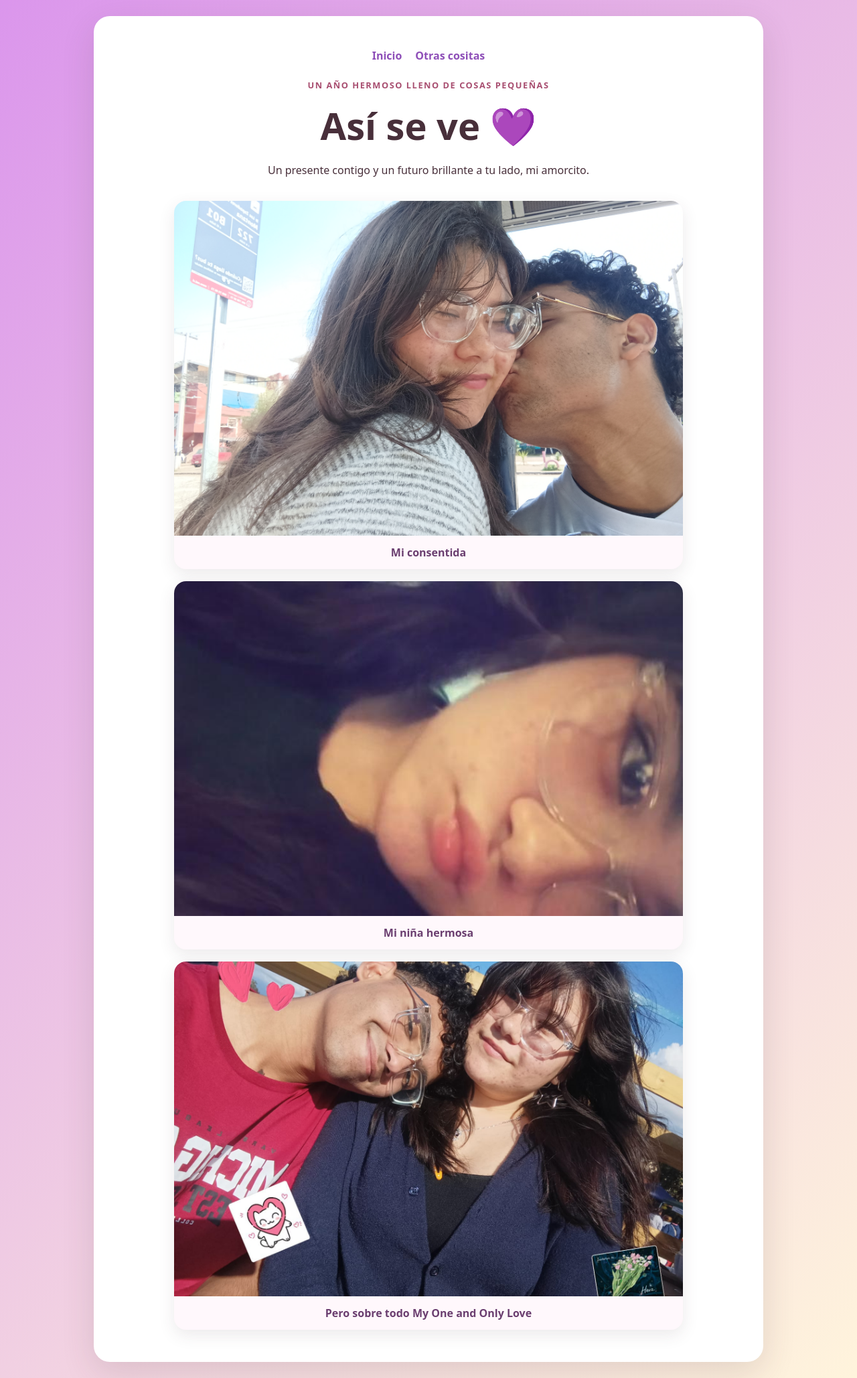
After one commit to thgmbt/EL-proyecto, a Flask app: page /otras-cositas in a window 1280 px wide. The commit adds this page. Shown: the whole page at 67% size. Run offline with Flask 3, Linux system fonts and the light colour scheme.

Commit message:
finalizaci{on (creo)

```diff
--- a/sorpresa/app.py
+++ b/sorpresa/app.py
@@ -15,9 +15,9 @@ def inicio():
     )
 
 
-@app.route("/por-definir")
-def por_definir():
-    return render_template("por-definir.html")
+@app.route("/otras-cositas")
+def otras_cositas():
+    return render_template("otras-cositas.html")
 
 
 if __name__ == "__main__":
--- a/sorpresa/static/css/style.css
+++ b/sorpresa/static/css/style.css
@@ -51,9 +51,10 @@ body {
 
 .galeria-parejas {
   display: grid;
-  grid-template-columns: repeat(3, minmax(0, 1fr));
+  grid-template-columns: minmax(0, 1fr);
   gap: 18px;
-  margin-top: 32px;
+  width: min(100%, 760px);
+  margin: 32px auto 0;
 }
 
 .foto-pareja {
@@ -67,7 +68,7 @@ body {
 .foto-pareja img {
   display: block;
   width: 100%;
-  height: 240px;
+  height: clamp(260px, 55vw, 500px);
   object-fit: cover;
 }
 
@@ -77,14 +78,18 @@ body {
   font-weight: 700;
 }
 
-.credito-fotos {
-  margin: 24px 0 0;
-  color: #765f70;
-  font-size: 0.85rem;
+.foto-pareja figcaption a {
+  color: inherit;
+  text-decoration: none;
 }
 
-.credito-fotos a {
+.foto-pareja figcaption a:hover {
   color: #8e4fb8;
+}
+
+.foto-pareja figcaption a:focus-visible {
+  outline: 3px solid #482f3a;
+  outline-offset: 4px;
 }
 
 .etiqueta {
@@ -152,14 +157,4 @@ button:focus-visible {
   .galeria-parejas {
     grid-template-columns: 1fr;
   }
-
-  .foto-pareja img {
-    height: 220px;
-  }
 }
-
-@media (min-width: 481px) and (max-width: 760px) {
-  .galeria-parejas {
-    grid-template-columns: repeat(2, minmax(0, 1fr));
-  }
-}
--- a/sorpresa/templates/index.html
+++ b/sorpresa/templates/index.html
@@ -12,7 +12,7 @@
   <main class="tarjeta">
     <nav class="barra-navegacion" aria-label="Navegación principal">
       <a href="{{ url_for('inicio') }}">Inicio</a>
-      <a href="{{ url_for('por_definir') }}">Por definir</a>
+      <a href="{{ url_for('otras_cositas') }}">Otras cositas</a>
     </nav>
 
     <p class="etiqueta">Tengo algo para ti</p>
--- /dev/null
+++ b/sorpresa/templates/otras-cositas.html
@@ -0,0 +1,62 @@
+<!doctype html>
+<html lang="es">
+  <head>
+    <meta charset="utf-8" />
+    <meta name="viewport" content="width=device-width, initial-scale=1" />
+    <title>Otras cositas</title>
+    <link
+      rel="stylesheet"
+      href="{{ url_for('static', filename='css/style.css') }}"
+    />
+  </head>
+
+  <body>
+    <main class="tarjeta pagina-galeria">
+      <nav class="barra-navegacion" aria-label="Navegación principal">
+        <a href="{{ url_for('inicio') }}">Inicio</a>
+        <a href="{{ url_for('otras_cositas') }}" aria-current="page"
+          >Otras cositas</a
+        >
+      </nav>
+
+      <p class="etiqueta">Un año hermoso lleno de cosas pequeñas</p>
+      <h1>Así se ve 💜</h1>
+      <p class="intro">
+        Un presente contigo y un futuro brillante a tu lado, mi amorcito.
+      </p>
+
+      <section class="galeria-parejas" aria-label="Galería de Mamorshito">
+        <figure class="foto-pareja">
+          <img
+            src="{{ url_for('static', filename='img/foto1.jpg') }}"
+            alt="Mi consentida ❤️"
+            loading="lazy"
+          />
+          <figcaption>Mi consentida</figcaption>
+        </figure>
+        <figure class="foto-pareja">
+          <img
+            src="{{ url_for('static', filename='img/foto2.jpg') }}"
+            alt="Mi bella posando"
+            loading="lazy"
+          />
+          <figcaption>Mi niña hermosa</figcaption>
+        </figure>
+        <figure class="foto-pareja">
+          <img
+            src="{{ url_for('static', filename='img/foto4.jpg') }}"
+            alt="Bella. Guapa. Hermosa."
+            loading="lazy"
+          />
+          <figcaption>
+            Pero sobre todo
+            <a
+              href="https://open.spotify.com/intl-es/track/0ILCaNMr4s5CZdF1Km09Ln"
+              >My One and Only Love</a
+            >
+          </figcaption>
+        </figure>
+      </section>
+    </main>
+  </body>
+</html>
```
Also changed, not shown: sorpresa/templates/por-definir.html (deleted, +0 -49 lines), sorpresa/static/img/foto1.jpg (added), sorpresa/static/img/foto2.jpg (added), sorpresa/static/img/foto3.jpg (added), sorpresa/static/img/foto4.jpg (added), sorpresa/static/img/pareja-1.jpg (deleted), sorpresa/static/img/pareja-2.jpg (deleted), sorpresa/static/img/pareja-3.jpg (deleted), sorpresa/static/img/roblos.jpg (added).
